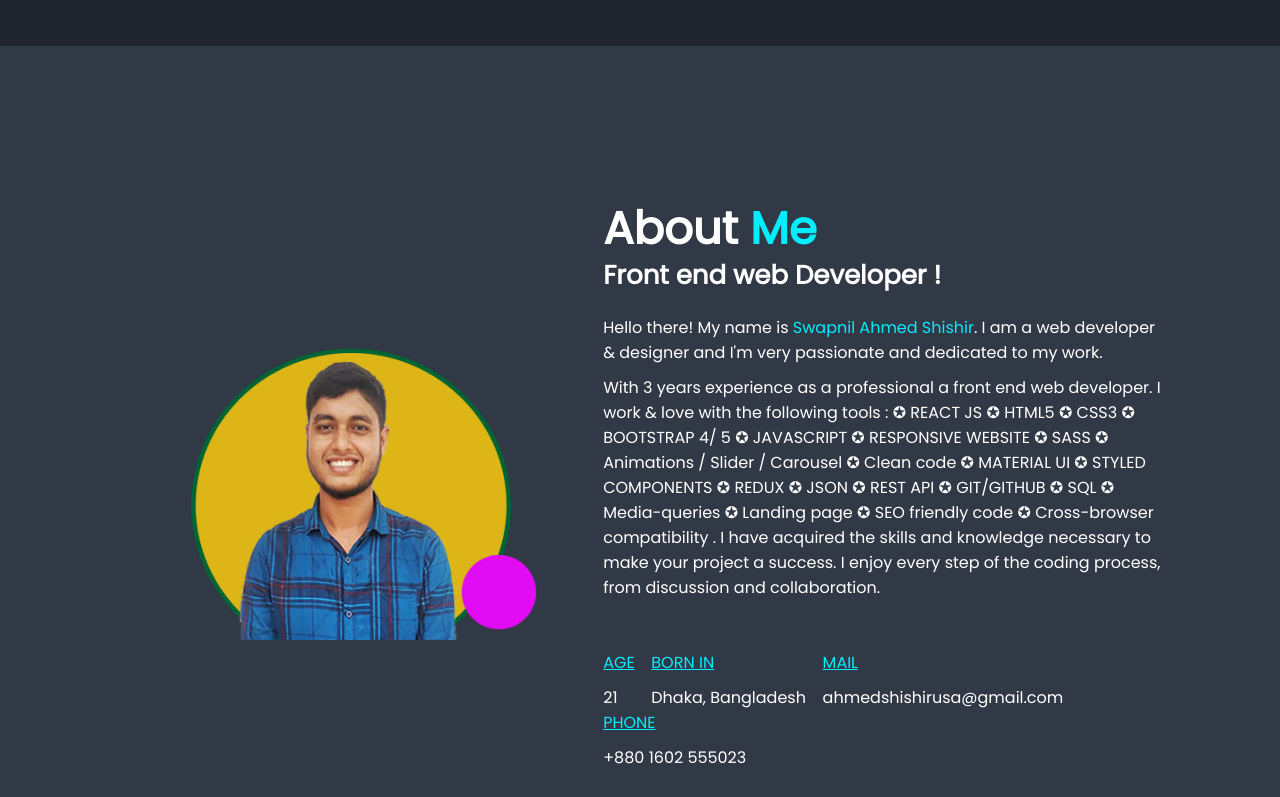
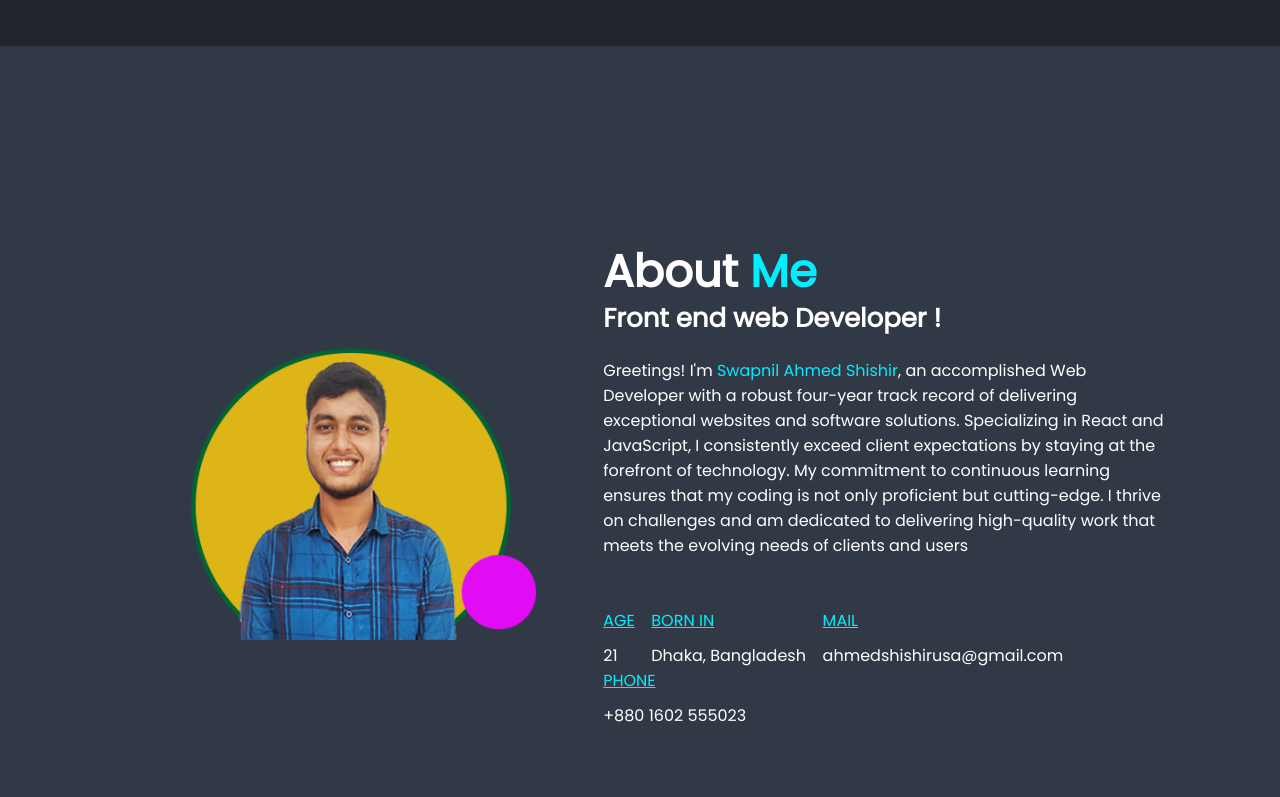
Before and after one commit to swapnilahmedshishir/demoPortfolioWebsiteDesign, a plain HTML site: page index.html in a window 1280 px wide. Shown: the part 754-1551 px from the top of the page. Drawn offline with nearby package versions, Linux system fonts and the light colour scheme.

Commit message:
cv update

```diff
--- a/index.html
+++ b/index.html
@@ -36,9 +36,7 @@
             <h3>Hello, It's Me</h3>
             <h1>Swapnil Ahmed Shishir</h1>
             <h3>And I'm a <span class="multiple_text"></span></h3>
-            <p>Hi Buddey, I love to learn new technology and coding.
-                 I am self-learner and experience in 3 year web development JavaScript and React .
-                  I am very enjoy this work.</p>
+            <p>Hello, I'm Swapnil Ahmed Shishir, a seasoned Front-end Web Developer with three years of expertise in crafting exceptional websites using React and JavaScript. My passion lies in staying abreast of the latest technologies, ensuring top-notch coding and client satisfaction.</p>
             <div class="social_media">
                 <a href="https://www.linkedin.com/in/swapnilahmedshishir/" target="_blank"><i class='bx bxl-linkedin'></i></a>
                 <a href="https://twitter.com/shishir_swapnil" target="_blank"><i class='bx bxl-twitter'></i></a>
@@ -62,33 +60,15 @@
         <div class="about_content">
             <h2 class="heading">About <span>Me</span></h2>
             <h3>Front end web Developer !</h3>
-            <p>Hello there! My name is <span>Swapnil Ahmed Shishir</span>.
-                I am a web developer & designer and I'm very passionate and dedicated to my work.
-            </p>
-            <p class="bio_para">With 3 years experience as a professional a front end web developer. I work & love with the following tools :
-                 ✪ REACT JS
-                 ✪ HTML5
-                 ✪ CSS3
-                 ✪ BOOTSTRAP 4/ 5
-                 ✪ JAVASCRIPT
-                 ✪ RESPONSIVE WEBSITE
-                 ✪ SASS
-                 ✪ Animations / Slider / Carousel
-                 ✪ Clean code
-                 ✪ MATERIAL UI
-                 ✪ STYLED COMPONENTS
-                 ✪ REDUX
-                 ✪ JSON
-                 ✪ REST API
-                 ✪ GIT/GITHUB
-                 ✪ SQL
-                 ✪ Media-queries
-                 ✪ Landing page
-                 ✪ SEO friendly code
-                 ✪ Cross-browser compatibility
-                 . I have acquired the skills and knowledge necessary to make your project a success.
-                I enjoy every step of the coding process, from discussion and collaboration.
-            </p>
+            <p></p>
+            <p class="bio_para">Greetings! I'm <span>Swapnil Ahmed Shishir</span>, an accomplished Web Developer
+                with a robust four-year track record of delivering exceptional websites and
+                software solutions. Specializing in React and JavaScript, I consistently
+                exceed client expectations by staying at the forefront of technology. My
+                commitment to continuous learning ensures that my coding is not only
+                proficient but cutting-edge. I thrive on challenges and am dedicated to
+                delivering high-quality work that meets the evolving needs of clients and
+                users</p>
             <div class="info">
                 <ul>
                 <li>
--- a/js/script.js
+++ b/js/script.js
@@ -88,8 +88,8 @@ function downloadFile() {
     let downloadLink = document.createElement('a');
 
     // Set the download link's properties
-    downloadLink.setAttribute('href', './cv/MD_SWAPNIL_AHMMED_SHISHIR_CV.doc');
-    downloadLink.setAttribute('download', './cv/MD_SWAPNIL_AHMMED_SHISHIR_CV.doc');
+    downloadLink.setAttribute('href', './cv/SWAPNIL_AHMMED_SHISHIR_WEB_DEVELOPER_CV_pbBW.pdf');
+    downloadLink.setAttribute('download', './cv/SWAPNIL_AHMMED_SHISHIR_WEB_DEVELOPER_CV_pbBW.pdf');
 
     // Append the download link to the document
     document.body.appendChild(downloadLink);
```
Also changed, not shown: 2 other files.
